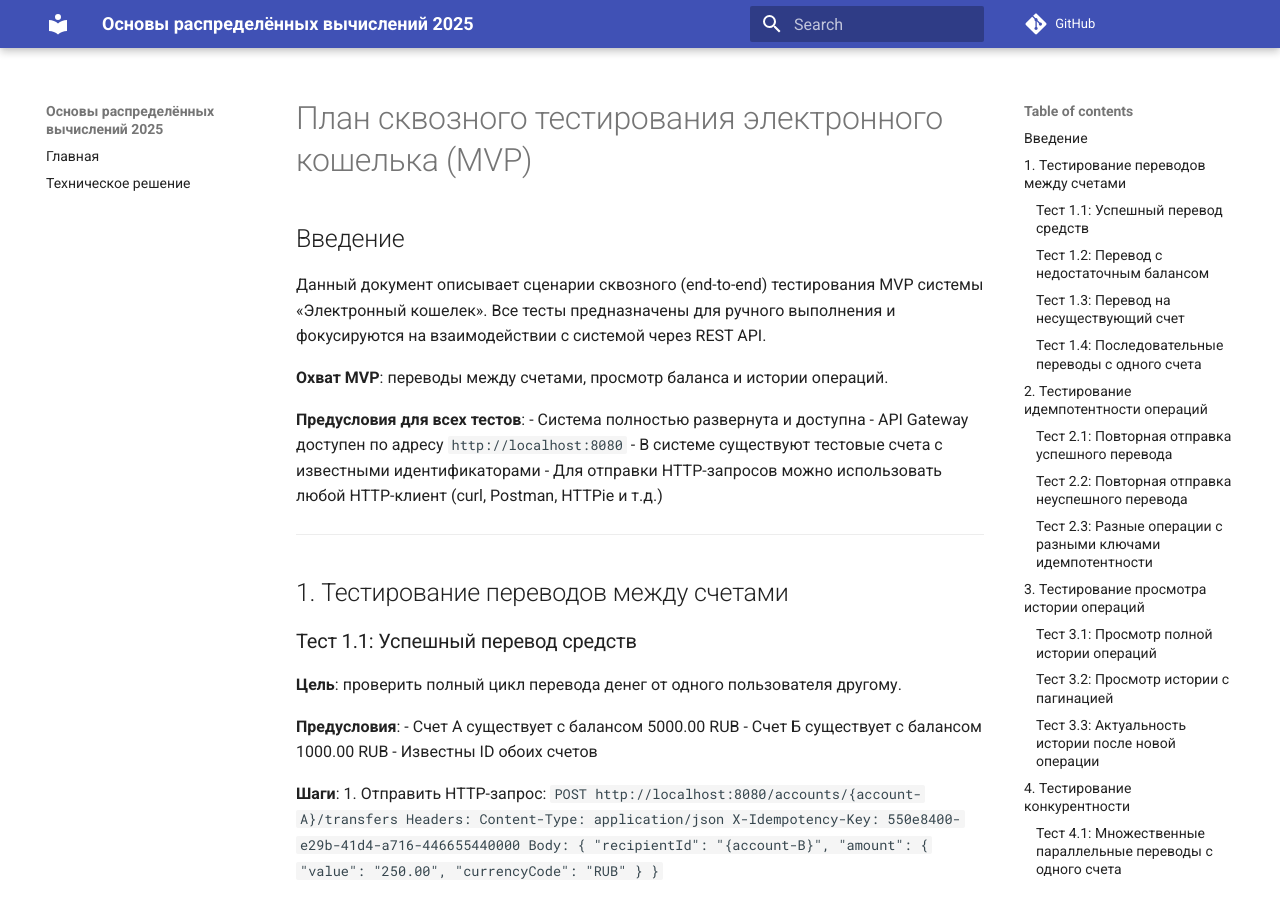
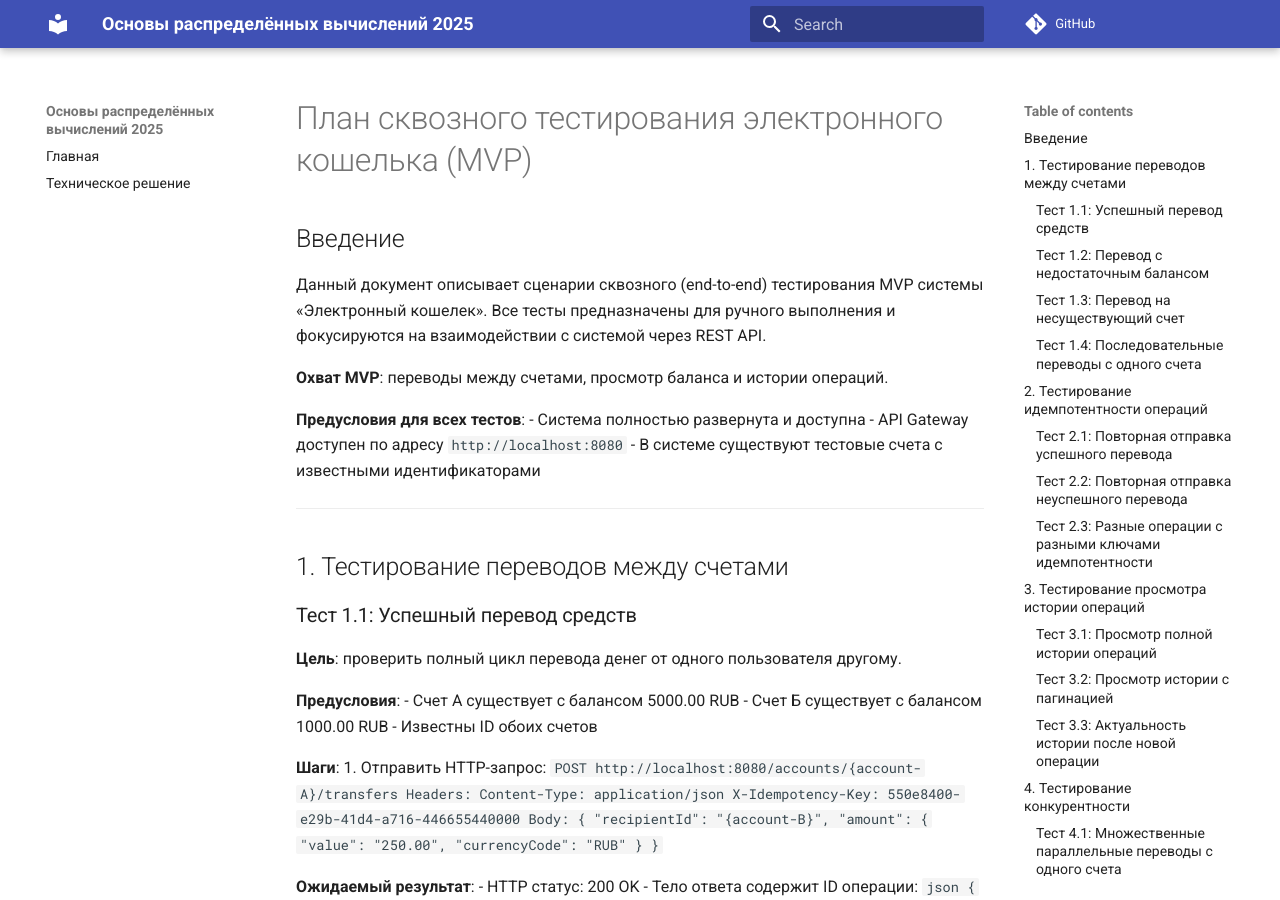
Before and after one commit to spbu-ds-practicum-2025/example-project, an MkDocs documentation site: the page built from docs/testplan.md, in a window 1280 px wide and 900 px high. Built offline with MkDocs 1.6.1 and Material for MkDocs 9.7.7, drawn with Linux system fonts in a browser that asks for light colours; comment, search, counter and statistics services are not loaded.

Commit message:
testplan fixed

```diff
--- a/docs/testplan.md
+++ b/docs/testplan.md
@@ -10,7 +10,6 @@
 - Система полностью развернута и доступна
 - API Gateway доступен по адресу `http://localhost:8080`
 - В системе существуют тестовые счета с известными идентификаторами
-- Для отправки HTTP-запросов можно использовать любой HTTP-клиент (curl, Postman, HTTPie и т.д.)
 
 ---
 
```
